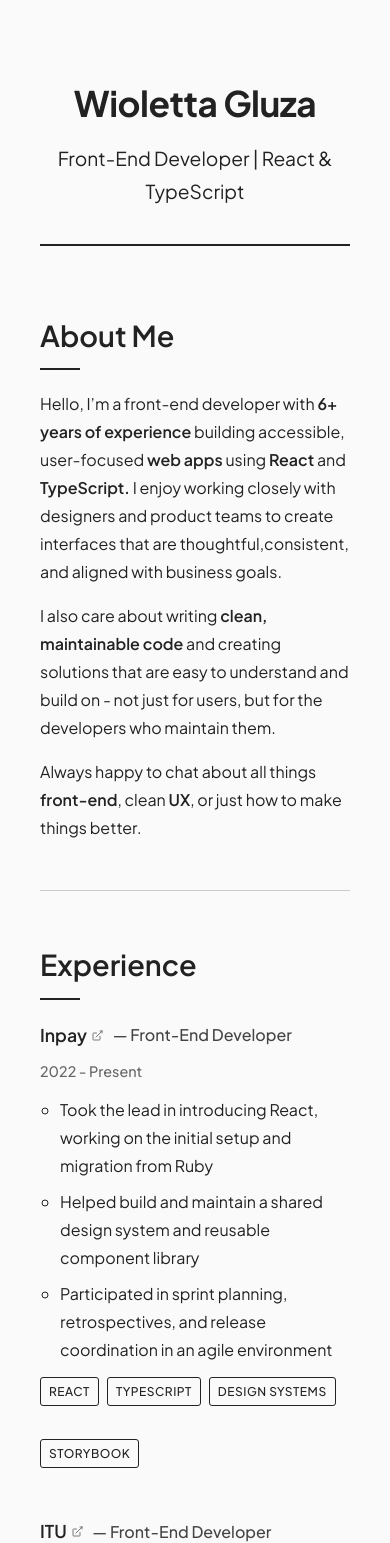
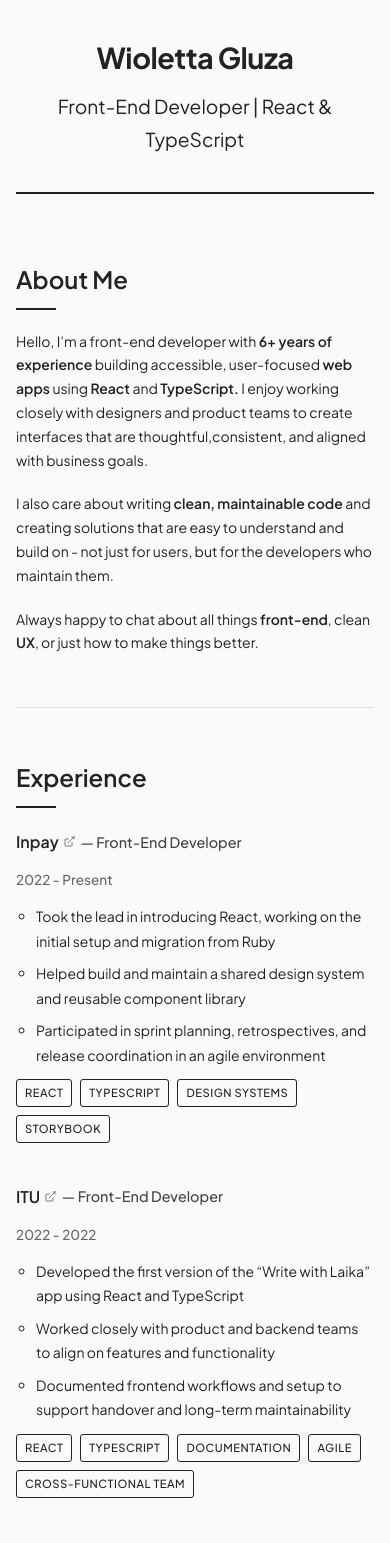
Before and after one commit to w-gluza/portfolio, a Next.js app: page / in a window 390 px wide. Shown: the top 1543 px of the page. Built offline with nearby package versions, Linux system fonts and the light colour scheme.

Commit message:
style: improve mobile layout and typography responsiveness

```diff
--- a/app/common/Heading/Heading.module.css
+++ b/app/common/Heading/Heading.module.css
@@ -1,5 +1,5 @@
 .h1 {
-  font-size: 2.2rem;
+  font-size: clamp(1.8rem, 5vw, 2.2rem);
   margin: 0;
   letter-spacing: -0.5px;
   font-weight: var(--weight-bold);
@@ -7,7 +7,7 @@
 }
 
 .h2 {
-  font-size: 1.8rem;
+  font-size: clamp(1.5rem, 4vw, 1.8rem);
   color: var(--color-black);
   font-weight: var(--weight-semibold);
   margin-bottom: 1rem;
@@ -24,7 +24,7 @@
 }
 
 .h3 {
-  font-size: 1.5rem;
+  font-size: clamp(1.3rem, 3.5vw, 1.5rem);
   color: var(--color-black);
   font-weight: var(--weight-semibold);
   margin-bottom: 0.75rem;
@@ -33,7 +33,7 @@
 .h4,
 .h5,
 .h6 {
-  font-size: 1.2rem;
+  font-size: clamp(1rem, 3vw, 1.2rem);
   color: var(--color-black);
   font-weight: var(--weight-medium);
   margin-bottom: 0.5rem;
--- a/app/common/Layout/Article/Article.module.css
+++ b/app/common/Layout/Article/Article.module.css
@@ -1,5 +1,5 @@
 .article {
   margin-bottom: 3rem;
   padding-bottom: 2rem;
-  border-bottom: 1px solid #ccc;
+  border-bottom: 1px solid var(--color-gray-300);
 }
--- a/app/common/Layout/PageContainer/PageContainer.module.css
+++ b/app/common/Layout/PageContainer/PageContainer.module.css
@@ -1,6 +1,14 @@
 .page {
-  max-width: 800px;
+  width: 100%;
   margin: 0 auto;
-  padding: 4rem 2rem;
+  padding: 2rem 1rem;
   line-height: 1.75;
+  box-sizing: border-box;
 }
+
+@media (min-width: 768px) {
+  .page {
+    padding: 4rem 2rem;
+    max-width: 864px;
+  }
+}
--- a/app/common/Tag/Tag.module.css
+++ b/app/common/Tag/Tag.module.css
@@ -1,5 +1,5 @@
 .tag {
-  font-size: 0.75rem;
+  font-size: clamp(0.7rem, 1.5vw, 0.75rem);
   border: 1px solid var(--color-black);
   color: var(--color-black);
   font-weight: var(--weight-medium);
--- a/app/components/experience/Experience.module.css
+++ b/app/components/experience/Experience.module.css
@@ -1,10 +1,6 @@
 .list {
   list-style: none;
   padding: 0;
-  margin: 0;
-}
-
-.list li {
   margin-bottom: 1.5rem;
 }
 
@@ -26,40 +22,19 @@
   display: flex;
   align-items: center;
   gap: 0.25rem;
-  font-size: 1.1rem;
+  font-size: clamp(1rem, 2.5vw, 1.1rem);
   font-weight: var(--weight-bold);
 }
 
-.company-link {
-  display: inline-flex;
-  align-items: center;
-  gap: 0.25rem;
-  text-decoration: none;
-  color: var(--color-black);
-  transition: all 0.2s ease;
-}
-
-.company-link:hover .external-icon {
-  transform: translateY(-1px);
-  opacity: 1;
-}
-
-.external-icon {
-  width: 0.85rem;
-  height: 0.85rem;
-  opacity: 0.6;
-  transition: all 0.2s ease;
-}
-
 .title {
-  font-size: 1rem;
+  font-size: clamp(0.9rem, 2vw, 1rem);
   font-weight: var(--weight-medium);
   color: var(--color-gray-700);
   margin-left: 0.25rem;
 }
 
 .period {
-  font-size: 0.9rem;
+  font-size: clamp(0.85rem, 2vw, 0.9rem);
   color: var(--color-gray-600);
   font-weight: var(--weight-medium);
 }
@@ -67,6 +42,7 @@
 .duties {
   margin: 0.75rem 0px;
   padding-left: 1.25rem;
+  list-style: circle;
 }
 
 .duties li {
@@ -78,6 +54,16 @@
   flex-wrap: wrap;
   gap: 0.5rem;
   margin-top: 0.5rem;
-  padding: 0;
   list-style: none;
 }
+
+@media (max-width: 600px) {
+  .header {
+    flex-direction: column;
+    align-items: flex-start;
+  }
+
+  .period {
+    margin-top: 0.25rem;
+  }
+}
--- a/app/layout.tsx
+++ b/app/layout.tsx
@@ -1,6 +1,7 @@
 import type { Metadata } from "next";
 import { Plus_Jakarta_Sans, JetBrains_Mono } from "next/font/google";
-import "./globals.css";
+import "./styles/reset.css";
+import "./styles/globals.css";
 
 const jakartaSans = Plus_Jakarta_Sans({
   variable: "--font-sans",
--- a/app/globals.css
+++ b/app/styles/globals.css
@@ -14,6 +14,7 @@
   --color-white: #fafafa;
   --color-gray-700: #444444;
   --color-gray-600: #666666;
+  --color-gray-300: #dddddd;
 }
 
 body {
@@ -21,6 +22,12 @@ body {
   font-weight: var(--weight-regular);
   color: var(--color-black);
   background-color: var(--color-white);
+  font-size: clamp(0.875rem, 2vw, 1rem);
+}
+
+p {
+  line-height: 1.7;
+  margin-bottom: 1.25rem;
 }
 
 code,
--- /dev/null
+++ b/app/styles/reset.css
@@ -0,0 +1,49 @@
+*,
+*::before,
+*::after {
+  margin: 0;
+  padding: 0;
+  box-sizing: border-box;
+}
+
+html {
+  scroll-behavior: smooth;
+}
+
+body {
+  margin: 0;
+  padding: 0;
+}
+
+ul,
+ol {
+  list-style: none;
+}
+
+a {
+  text-decoration: none;
+  color: inherit;
+  display: inline-block;
+}
+
+input,
+textarea,
+button,
+select {
+  background: none;
+  border: none;
+  outline: none;
+  font-family: inherit;
+  font-size: inherit;
+  color: inherit;
+}
+
+img {
+  max-width: 100%;
+  display: block;
+}
+
+button,
+a {
+  cursor: pointer;
+}
```
